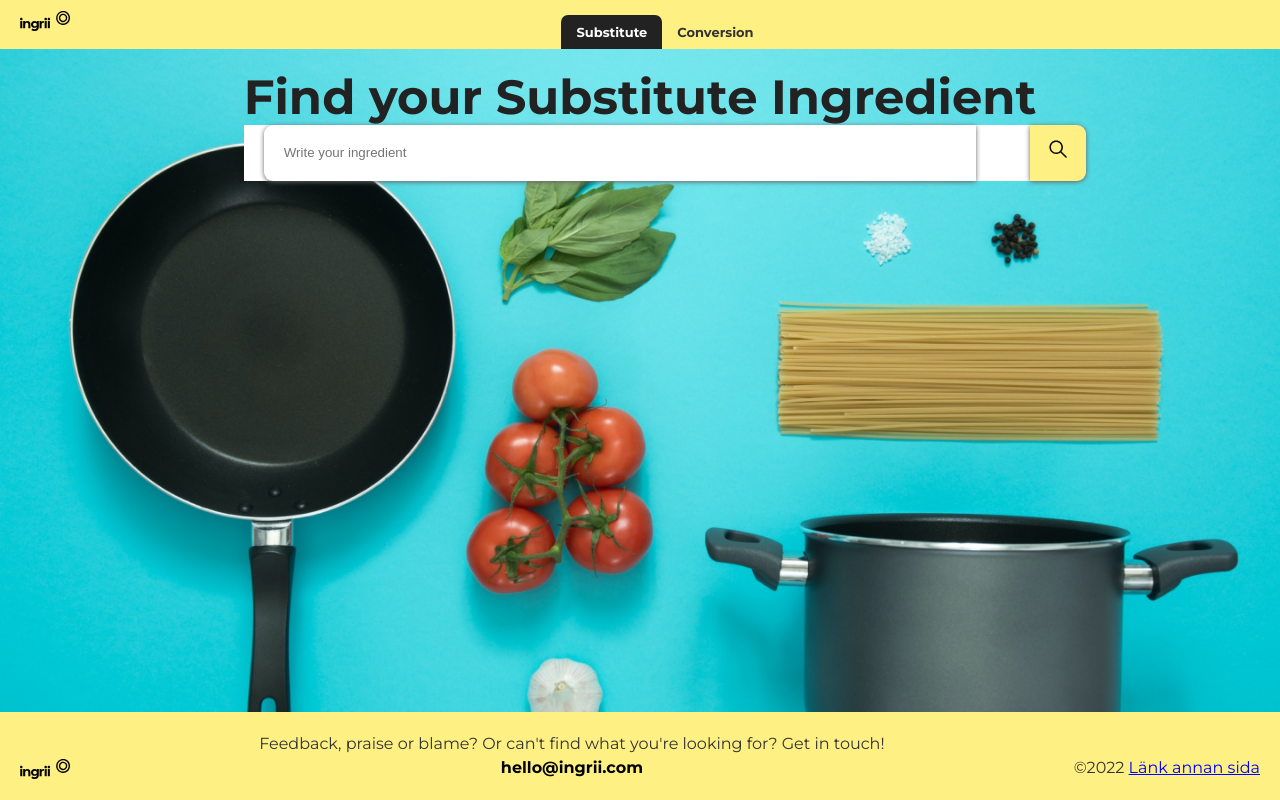
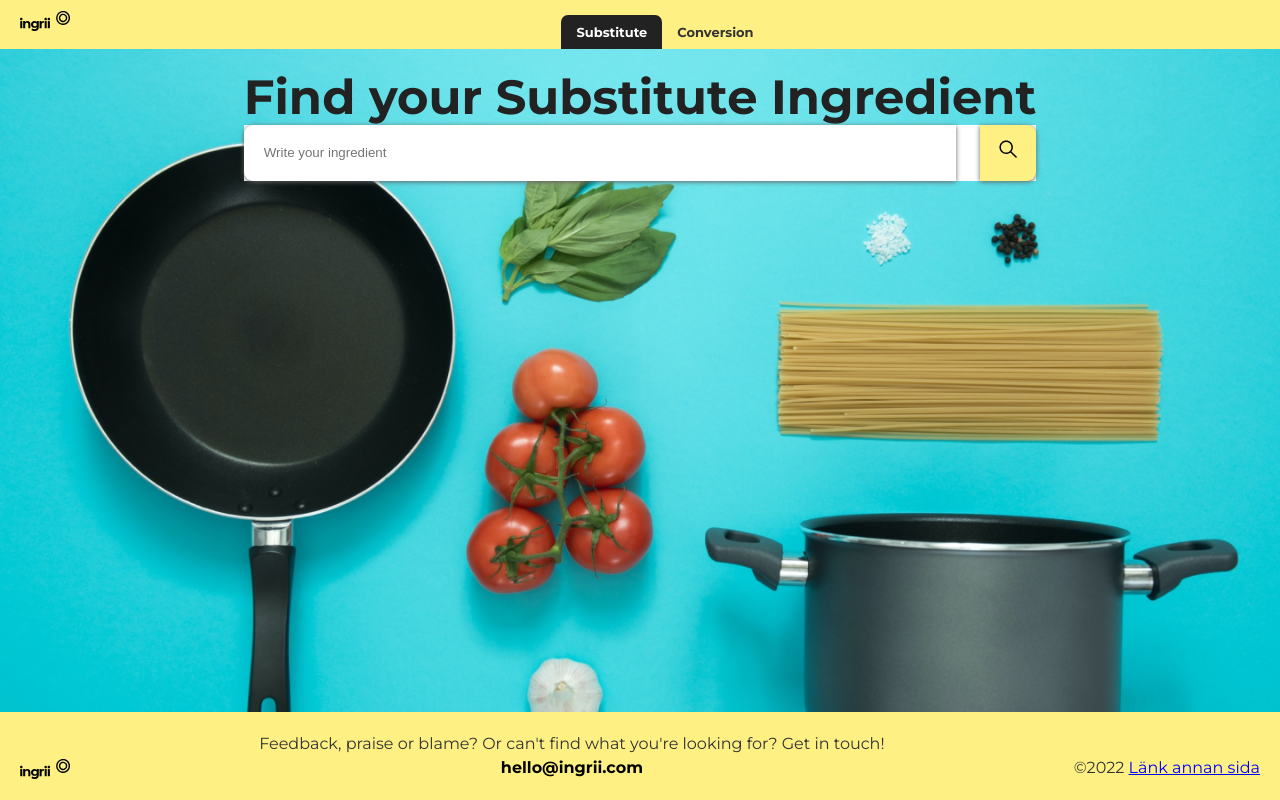
Before and after one commit to Annaaste/reactproject, a Next.js app: page /substitute in a window 1280 px wide. Built offline with nearby package versions, Linux system fonts and the light colour scheme.

Commit message:
changes in css

```diff
--- a/components/SearchBar/SearchBar.module.scss
+++ b/components/SearchBar/SearchBar.module.scss
@@ -2,7 +2,7 @@
 
 .searchBarContainer {
   background-color: $white;
-  padding: 0 20px;
+  padding: 0;
   box-sizing: border-box;
   align-items: center;
 }
@@ -30,7 +30,7 @@
   background-color: $yellow;
   position: absolute;
   top: 0;
-  right: -70px;
+  right: 0;
   text-align: center;
   cursor: pointer;
   box-shadow: 0px 1px 5px $darkGrey;
```
